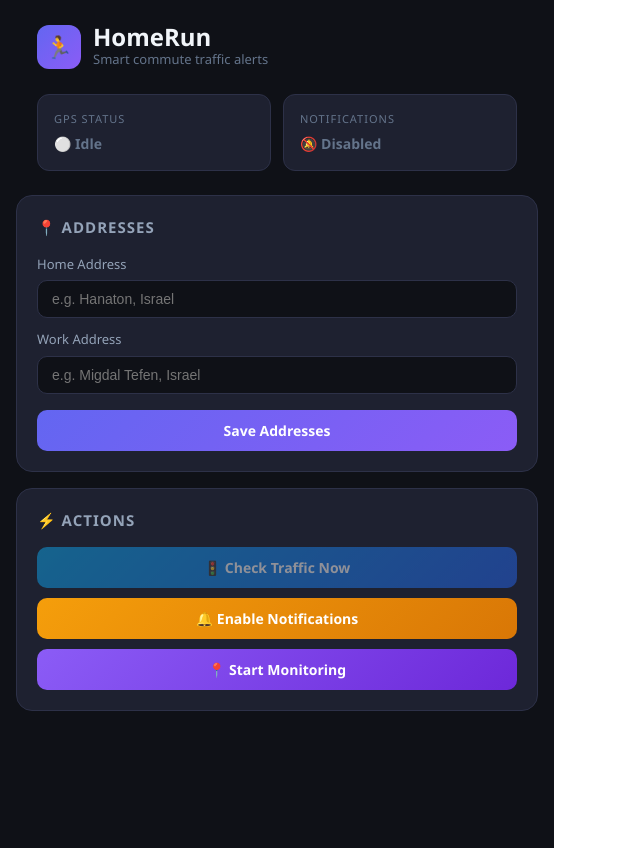
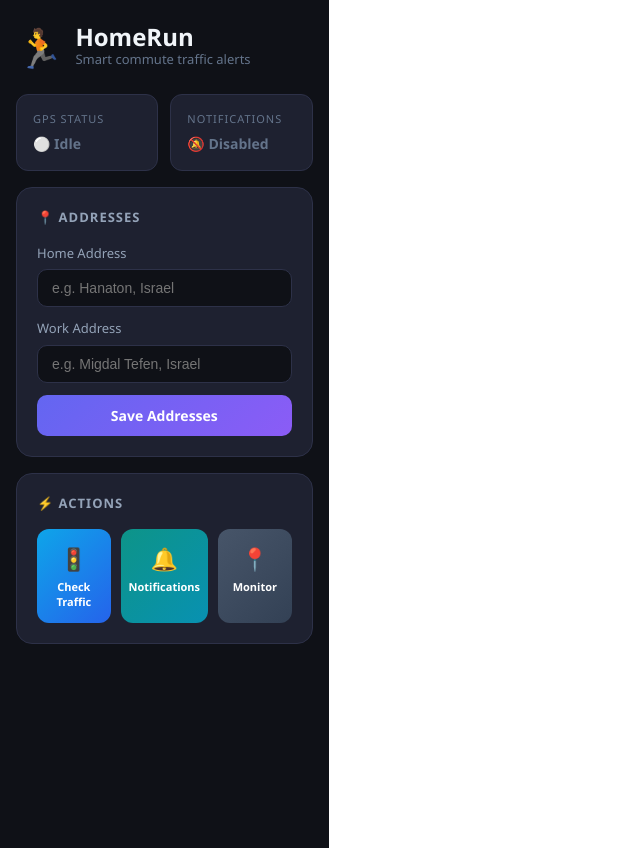
Before and after one commit to LanaBenNatan/homerun, a React (Vite) app: page / in a window 1280 px wide. Shown: the whole page, without its empty margins (0-640 px from the left). Built offline with nearby package versions, Linux system fonts and the light colour scheme.

Commit message:
UI redesign

```diff
--- a/src/App.jsx
+++ b/src/App.jsx
@@ -31,10 +31,7 @@ export default function App() {
     if (Notification.permission === "granted") {
       try {
         const reg = await navigator.serviceWorker.ready;
-      await reg.showNotification("🏃 HomeRun", {
-        body: message,
-        icon: "/vite.svg"
-      });
+        await reg.showNotification("🏃 HomeRun", { body: message, icon: "/vite.svg" });
       } catch (e) {
         console.log("Notification error:", e);
       }
@@ -127,126 +124,130 @@ export default function App() {
     );
   };
 
+  const s = {
+    page: { minHeight: "100vh", background: "#0f1117", color: "#e2e8f0", fontFamily: "'Segoe UI', sans-serif", padding: "24px 16px" },
+    container: { maxWidth: 480, margin: "0 auto" },
+    header: { display: "flex", alignItems: "center", gap: 12, marginBottom: 24 },
+    headerIcon: { fontSize: 38, lineHeight: 1 },
+    headerText: {},
+    h1: { margin: 0, fontSize: 24, fontWeight: 700, color: "#f1f5f9" },
+    subtitle: { margin: 0, fontSize: 13, color: "#64748b" },
+    statusRow: { display: "grid", gridTemplateColumns: "1fr 1fr", gap: 12, marginBottom: 16 },
+    statusCard: { background: "#1e2130", borderRadius: 12, padding: 16, border: "1px solid #2d3148" },
+    statusLabel: { fontSize: 11, color: "#64748b", textTransform: "uppercase", letterSpacing: 1, marginBottom: 6 },
+    statusValue: (color) => ({ fontSize: 14, fontWeight: 600, color }),
+    card: { background: "#1e2130", borderRadius: 16, padding: 20, border: "1px solid #2d3148", marginBottom: 16 },
+    cardTitle: { fontSize: 13, fontWeight: 600, color: "#94a3b8", textTransform: "uppercase", letterSpacing: 1, marginBottom: 16 },
+    inputGroup: { marginBottom: 12 },
+    inputLabel: { display: "block", fontSize: 13, color: "#94a3b8", marginBottom: 6 },
+    input: { width: "100%", padding: "10px 14px", borderRadius: 10, border: "1px solid #2d3148", background: "#0f1117", color: "#e2e8f0", fontSize: 14, outline: "none", boxSizing: "border-box" },
+    btnSave: (saved) => ({ width: "100%", padding: 11, background: saved ? "#059669" : "linear-gradient(135deg, #6366f1, #8b5cf6)", color: "white", border: "none", borderRadius: 10, fontSize: 14, fontWeight: 600, cursor: "pointer" }),
+    actionsRow: { display: "flex", gap: 10 },
+    actionBtn: (bg) => ({ flex: 1, display: "flex", flexDirection: "column", alignItems: "center", gap: 6, padding: "14px 8px", border: "none", borderRadius: 12, cursor: "pointer", color: "white", fontSize: 11, fontWeight: 600, background: bg }),
+    actionIcon: { fontSize: 22 },
+    trafficCard: (hasTraffic) => ({ marginTop: 0, padding: 16, borderRadius: 16, background: hasTraffic ? "#2d1f0a" : "#0a2d1f", border: `1px solid ${hasTraffic ? "#92400e" : "#065f46"}`, marginBottom: 16 }),
+    trafficTitle: (hasTraffic) => ({ margin: "0 0 12px", fontSize: 18, color: hasTraffic ? "#f59e0b" : "#34d399" }),
+    trafficGrid: { display: "grid", gridTemplateColumns: "1fr 1fr", gap: 12 },
+    trafficStat: { background: "rgba(0,0,0,0.2)", borderRadius: 10, padding: 12 },
+    trafficStatLabel: { fontSize: 11, color: "#64748b", marginBottom: 4 },
+    trafficStatValue: { fontSize: 22, fontWeight: 700 },
+    trafficDelay: { marginTop: 12, padding: "8px 12px", background: "rgba(0,0,0,0.2)", borderRadius: 10, fontSize: 14, color: "#f59e0b" },
+    errorCard: { padding: 16, borderRadius: 16, background: "#2d0f0f", border: "1px solid #7f1d1d" },
+  };
+
   return (
-    <div style={{ minHeight: "100vh", background: "#0f1117", color: "#e2e8f0", fontFamily: "'Segoe UI', sans-serif", padding: "24px 16px" }}>
+    <div style={s.page}>
+      <div style={s.container}>
 
         {/* Header */}
-      <div style={{ maxWidth: 480, margin: "0 auto 24px" }}>
-        <div style={{ display: "flex", alignItems: "center", gap: 12, marginBottom: 4 }}>
-          <div style={{ background: "linear-gradient(135deg, #6366f1, #8b5cf6)", borderRadius: 12, width: 44, height: 44, display: "flex", alignItems: "center", justifyContent: "center", fontSize: 22 }}>
-            🏃
-          </div>
-          <div>
-            <h1 style={{ margin: 0, fontSize: 24, fontWeight: 700, color: "#f1f5f9" }}>HomeRun</h1>
-            <p style={{ margin: 0, fontSize: 13, color: "#64748b" }}>Smart commute traffic alerts</p>
-          </div>
+        <div style={s.header}>
+          <div style={s.headerIcon}>🏃</div>
+          <div style={s.headerText}>
+            <h1 style={s.h1}>HomeRun</h1>
+            <p style={s.subtitle}>Smart commute traffic alerts</p>
           </div>
         </div>
 
         {/* Status Cards */}
-      <div style={{ maxWidth: 480, margin: "0 auto 24px", display: "grid", gridTemplateColumns: "1fr 1fr", gap: 12 }}>
-        <div style={{ background: "#1e2130", borderRadius: 12, padding: 16, border: "1px solid #2d3148" }}>
-          <div style={{ fontSize: 11, color: "#64748b", textTransform: "uppercase", letterSpacing: 1, marginBottom: 6 }}>GPS Status</div>
-          <div style={{ fontSize: 14, fontWeight: 600, color: gpsStatus === "at_work" ? "#34d399" : gpsStatus === "left_work" ? "#f59e0b" : "#64748b" }}>
+        <div style={s.statusRow}>
+          <div style={s.statusCard}>
+            <div style={s.statusLabel}>GPS Status</div>
+            <div style={s.statusValue(gpsStatus === "at_work" ? "#34d399" : gpsStatus === "left_work" ? "#f59e0b" : "#64748b")}>
               {gpsStatus === "at_work" ? "🟢 At Work" : gpsStatus === "left_work" ? "🟡 Left Work" : "⚪ Idle"}
             </div>
           </div>
-        <div style={{ background: "#1e2130", borderRadius: 12, padding: 16, border: "1px solid #2d3148" }}>
-          <div style={{ fontSize: 11, color: "#64748b", textTransform: "uppercase", letterSpacing: 1, marginBottom: 6 }}>Notifications</div>
-          <div style={{ fontSize: 14, fontWeight: 600, color: notifEnabled ? "#34d399" : "#64748b" }}>
+          <div style={s.statusCard}>
+            <div style={s.statusLabel}>Notifications</div>
+            <div style={s.statusValue(notifEnabled ? "#34d399" : "#64748b")}>
               {notifEnabled ? "🔔 Enabled" : "🔕 Disabled"}
             </div>
           </div>
         </div>
 
-      {/* Settings Card */}
-      <div style={{ maxWidth: 480, margin: "0 auto 16px", background: "#1e2130", borderRadius: 16, padding: 20, border: "1px solid #2d3148" }}>
-        <h2 style={{ margin: "0 0 16px", fontSize: 15, fontWeight: 600, color: "#94a3b8", textTransform: "uppercase", letterSpacing: 1 }}>📍 Addresses</h2>
-
-        <div style={{ marginBottom: 12 }}>
-          <label style={{ display: "block", marginBottom: 6, fontSize: 13, color: "#94a3b8" }}>Home Address</label>
-          <input
-            value={homeAddress}
-            onChange={(e) => setHomeAddress(e.target.value)}
-            placeholder="e.g. Hanaton, Israel"
-            style={{ width: "100%", padding: "10px 14px", borderRadius: 10, border: "1px solid #2d3148", background: "#0f1117", color: "#e2e8f0", fontSize: 14, outline: "none", boxSizing: "border-box" }}
-          />
+        {/* Addresses Card */}
+        <div style={s.card}>
+          <div style={s.cardTitle}>📍 Addresses</div>
+          <div style={s.inputGroup}>
+            <label style={s.inputLabel}>Home Address</label>
+            <input value={homeAddress} onChange={(e) => setHomeAddress(e.target.value)} placeholder="e.g. Hanaton, Israel" style={s.input} />
           </div>
-
-        <div style={{ marginBottom: 16 }}>
-          <label style={{ display: "block", marginBottom: 6, fontSize: 13, color: "#94a3b8" }}>Work Address</label>
-          <input
-            value={workAddress}
-            onChange={(e) => setWorkAddress(e.target.value)}
-            placeholder="e.g. Migdal Tefen, Israel"
-            style={{ width: "100%", padding: "10px 14px", borderRadius: 10, border: "1px solid #2d3148", background: "#0f1117", color: "#e2e8f0", fontSize: 14, outline: "none", boxSizing: "border-box" }}
-          />
+          <div style={s.inputGroup}>
+            <label style={s.inputLabel}>Work Address</label>
+            <input value={workAddress} onChange={(e) => setWorkAddress(e.target.value)} placeholder="e.g. Migdal Tefen, Israel" style={s.input} />
           </div>
-
-        <button
-          onClick={saveAddresses}
-          style={{ width: "100%", padding: "11px", background: saved ? "#059669" : "linear-gradient(135deg, #6366f1, #8b5cf6)", color: "white", border: "none", borderRadius: 10, fontSize: 14, fontWeight: 600, cursor: "pointer", transition: "all 0.2s" }}
-        >
+          <button onClick={saveAddresses} style={s.btnSave(saved)}>
             {saved ? "✅ Saved!" : "Save Addresses"}
           </button>
         </div>
 
         {/* Actions Card */}
-      <div style={{ maxWidth: 480, margin: "0 auto 16px", background: "#1e2130", borderRadius: 16, padding: 20, border: "1px solid #2d3148" }}>
-        <h2 style={{ margin: "0 0 16px", fontSize: 15, fontWeight: 600, color: "#94a3b8", textTransform: "uppercase", letterSpacing: 1 }}>⚡ Actions</h2>
-
-        <button
-          onClick={checkTraffic}
-          disabled={!homeAddress || !workAddress || loading}
-          style={{ width: "100%", padding: "11px", background: "linear-gradient(135deg, #0ea5e9, #2563eb)", color: "white", border: "none", borderRadius: 10, fontSize: 14, fontWeight: 600, cursor: "pointer", marginBottom: 10, opacity: (!homeAddress || !workAddress) ? 0.5 : 1 }}
-        >
-          {loading ? "⏳ Checking..." : "🚦 Check Traffic Now"}
+        <div style={s.card}>
+          <div style={s.cardTitle}>⚡ Actions</div>
+          <div style={s.actionsRow}>
+            <button onClick={checkTraffic} disabled={!homeAddress || !workAddress || loading} style={s.actionBtn("linear-gradient(135deg, #0ea5e9, #2563eb)")}>
+              <span style={s.actionIcon}>🚦</span>
+              <span>{loading ? "..." : "Check Traffic"}</span>
             </button>
-
-        <button
-          onClick={requestNotificationPermission}
-          style={{ width: "100%", padding: "11px", background: "linear-gradient(135deg, #f59e0b, #d97706)", color: "white", border: "none", borderRadius: 10, fontSize: 14, fontWeight: 600, cursor: "pointer", marginBottom: 10 }}
-        >
-          🔔 Enable Notifications
+            <button onClick={requestNotificationPermission} style={s.actionBtn("linear-gradient(135deg, #0d9488, #0891b2)")}>
+              <span style={s.actionIcon}>🔔</span>
+              <span>Notifications</span>
             </button>
-
-        <button
-          onClick={startWatching}
-          style={{ width: "100%", padding: "11px", background: "linear-gradient(135deg, #8b5cf6, #6d28d9)", color: "white", border: "none", borderRadius: 10, fontSize: 14, fontWeight: 600, cursor: "pointer" }}
-        >
-          📍 Start Monitoring
+            <button onClick={startWatching} style={s.actionBtn("linear-gradient(135deg, #475569, #334155)")}>
+              <span style={s.actionIcon}>📍</span>
+              <span>Monitor</span>
             </button>
           </div>
+        </div>
 
-      {/* Traffic Result Card */}
+        {/* Traffic Result */}
         {trafficStatus && !trafficStatus.error && (
-        <div style={{ maxWidth: 480, margin: "0 auto 16px", background: trafficStatus.delayMinutes > 5 ? "#2d1f0a" : "#0a2d1f", borderRadius: 16, padding: 20, border: `1px solid ${trafficStatus.delayMinutes > 5 ? "#92400e" : "#065f46"}` }}>
-          <h3 style={{ margin: "0 0 12px", fontSize: 18, color: trafficStatus.delayMinutes > 5 ? "#f59e0b" : "#34d399" }}>
+          <div style={s.trafficCard(trafficStatus.delayMinutes > 5)}>
+            <h3 style={s.trafficTitle(trafficStatus.delayMinutes > 5)}>
               {trafficStatus.delayMinutes > 5 ? "⚠️ Traffic Detected" : "✅ Road is Clear"}
             </h3>
-          <div style={{ display: "grid", gridTemplateColumns: "1fr 1fr", gap: 12 }}>
-            <div style={{ background: "rgba(0,0,0,0.2)", borderRadius: 10, padding: 12 }}>
-              <div style={{ fontSize: 11, color: "#64748b", marginBottom: 4 }}>CURRENT TIME</div>
-              <div style={{ fontSize: 22, fontWeight: 700 }}>{Math.round(trafficStatus.duration / 60)}<span style={{ fontSize: 13, color: "#64748b" }}> min</span></div>
+            <div style={s.trafficGrid}>
+              <div style={s.trafficStat}>
+                <div style={s.trafficStatLabel}>CURRENT TIME</div>
+                <div style={s.trafficStatValue}>{Math.round(trafficStatus.duration / 60)}<span style={{ fontSize: 13, color: "#64748b" }}> min</span></div>
               </div>
-            <div style={{ background: "rgba(0,0,0,0.2)", borderRadius: 10, padding: 12 }}>
-              <div style={{ fontSize: 11, color: "#64748b", marginBottom: 4 }}>WITHOUT TRAFFIC</div>
-              <div style={{ fontSize: 22, fontWeight: 700 }}>{Math.round(trafficStatus.staticDuration / 60)}<span style={{ fontSize: 13, color: "#64748b" }}> min</span></div>
+              <div style={s.trafficStat}>
+                <div style={s.trafficStatLabel}>WITHOUT TRAFFIC</div>
+                <div style={s.trafficStatValue}>{Math.round(trafficStatus.staticDuration / 60)}<span style={{ fontSize: 13, color: "#64748b" }}> min</span></div>
               </div>
             </div>
             {trafficStatus.delayMinutes > 0 && (
-            <div style={{ marginTop: 12, padding: "8px 12px", background: "rgba(0,0,0,0.2)", borderRadius: 10, fontSize: 14, color: "#f59e0b" }}>
-              ⏱ Delay: <strong>{trafficStatus.delayMinutes} min</strong>
-            </div>
+              <div style={s.trafficDelay}>⏱ Delay: <strong>{trafficStatus.delayMinutes} min</strong></div>
             )}
           </div>
         )}
 
         {trafficStatus?.error && (
-        <div style={{ maxWidth: 480, margin: "0 auto", background: "#2d0f0f", borderRadius: 16, padding: 20, border: "1px solid #7f1d1d" }}>
+          <div style={s.errorCard}>
             <p style={{ margin: 0, color: "#f87171" }}>❌ {trafficStatus.error}</p>
           </div>
         )}
+
+      </div>
     </div>
   );
 }
```
Lines whose indentation alone changed are shown as unchanged.
